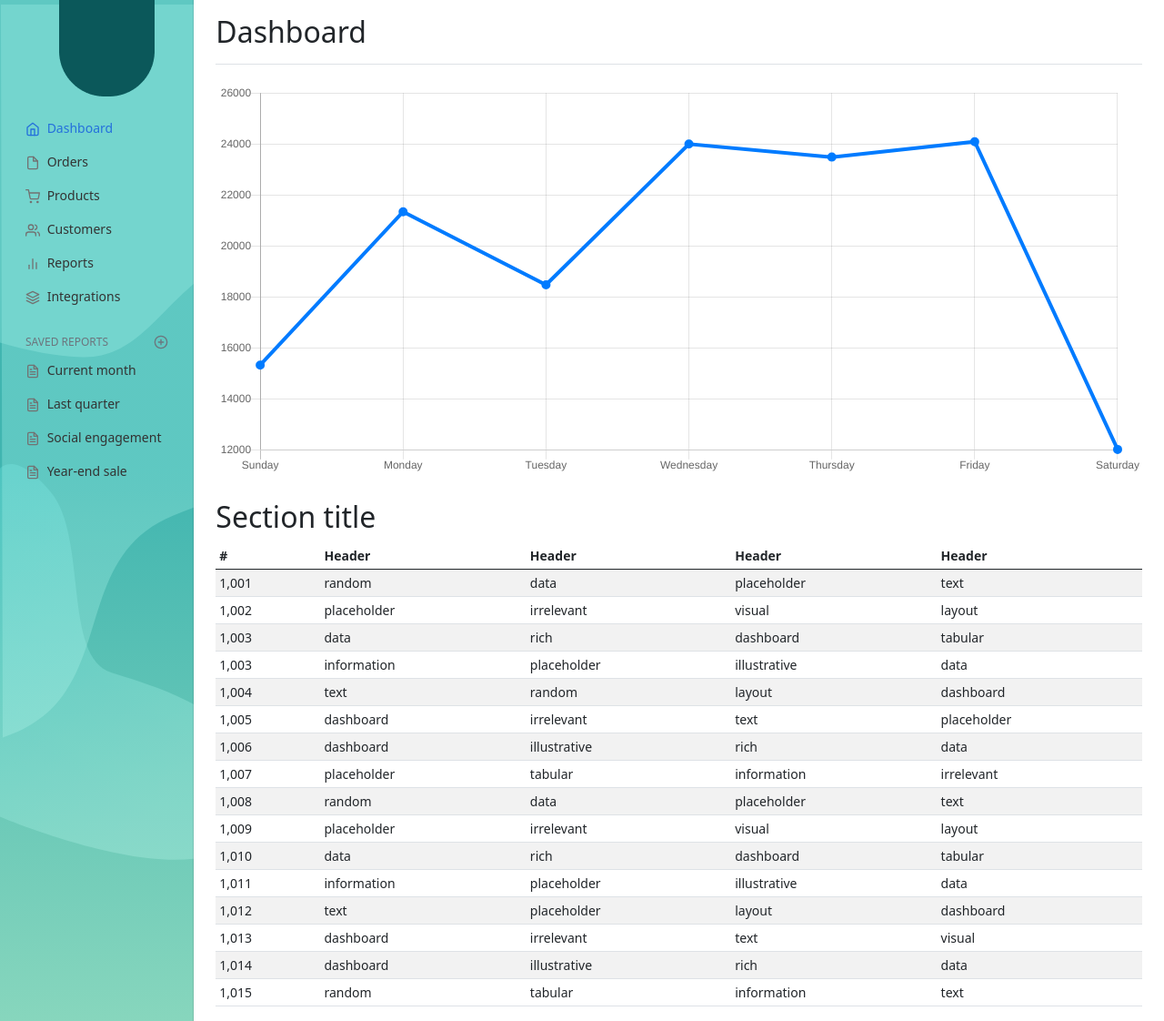
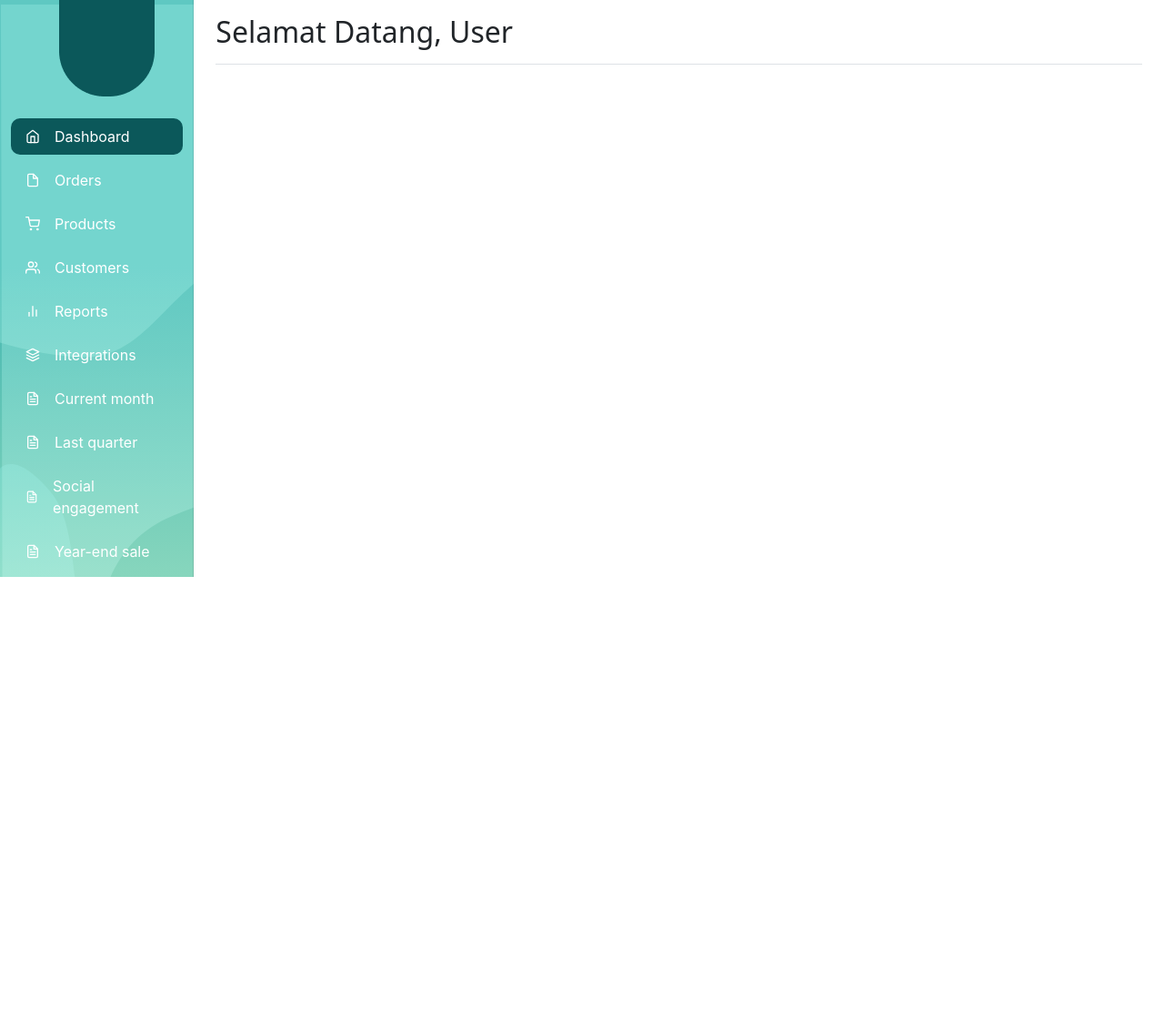
Before and after one commit to KKN-NGINGAS/webngingas, a PHP site: page /dashboard.html in a window 1280 px wide. Shown: the whole page at 91% size. After the commit the page ends 634 px from the top, so only its background shows below. Run offline with PHP 8.4, Linux system fonts and the light colour scheme.

Commit message:
update sidebar

```diff
--- a/assets/css/dashboard.css
+++ b/assets/css/dashboard.css
@@ -1,5 +1,5 @@
 body {
-  font-size: .875rem;
+  height: 100%;
 }
 
 .feather {
@@ -13,13 +13,8 @@ body {
  */
 
 .sidebar {
-  /*position: fixed;*/
   top: 0;
-  /* rtl:raw:
-  right: 0;
-  */
   bottom: 0;
-  /* rtl:remove */
   left: 0;
   z-index: 100; /* Behind the navbar */
   box-shadow: inset -1px 0 0 rgba(0, 0, 0, .1);
@@ -45,17 +40,26 @@ body {
 }
 
 .sidebar .nav-link {
-  font-weight: 500;
-  color: #333;
+  font-family: Inter;
+  font-style: normal;
+  font-weight: normal;
+  font-size: 1rem;
+  display: flex;
+  align-items: center;
+
+  color: #FFFFFF;
+  margin-top: 0.5rem;
 }
 
 .sidebar .nav-link .feather {
-  margin-right: 4px;
-  color: #727272;
+  margin-right: 1rem;
+  color: #FFFFFF;
 }
 
-.sidebar .nav-link.active {
-  color: #2470dc;
+.sidebar .nav-link.active, .sidebar .nav-link:hover {
+  /*color: #2470dc;*/
+  background: #0B585A;
+  border-radius: 10px;
 }
 
 .sidebar .nav-link:hover .feather,
@@ -86,7 +90,7 @@ body {
 }
 
 .navbar .form-control {
-  padding: .75rem 1rem;
+  padding: .75em 1rem;
   border-width: 0;
   border-radius: 0;
 }
--- a/dashboard.html
+++ b/dashboard.html
@@ -16,7 +16,6 @@
   <body>
 
     <header class="navbar navbar-light sticky-top bg-light flex-md-nowrap p-0 shadow">
-      <!-- <a class="navbar-brand col-md-3 col-lg-2 me-0 px-3" href="#">Company name</a> -->
       <button class="navbar-toggler position-absolute d-md-none collapsed bg-light" type="button" data-bs-toggle="collapse" data-bs-target="#sidebarMenu" aria-controls="sidebarMenu" aria-expanded="false" aria-label="Toggle navigation">
         <span class="navbar-toggler-icon"></span>
       </button>
@@ -69,13 +68,6 @@
                 </a>
               </li>
             </ul>
-
-            <h6 class="sidebar-heading d-flex justify-content-between align-items-center px-3 mt-4 mb-1 text-muted">
-              <span>Saved reports</span>
-              <a class="link-secondary" href="#" aria-label="Add a new report">
-                <span data-feather="plus-circle"></span>
-              </a>
-            </h6>
             <ul class="nav flex-column mb-2">
               <li class="nav-item">
                 <a class="nav-link" href="#">
@@ -107,139 +99,9 @@
 
         <main class="col-md-9 ms-sm-auto col-lg-10 px-md-4">
           <div class="d-flex justify-content-between flex-wrap flex-md-nowrap align-items-center pt-3 pb-2 mb-3 border-bottom">
-            <h1 class="h2">Dashboard</h1>
+            <h1 class="h2">Selamat Datang, User</h1>
           </div>
 
-          <canvas class="my-4 w-100" id="myChart" width="900" height="380"></canvas>
-
-          <h2>Section title</h2>
-          <div class="table-responsive">
-            <table class="table table-striped table-sm">
-              <thead>
-                <tr>
-                  <th scope="col">#</th>
-                  <th scope="col">Header</th>
-                  <th scope="col">Header</th>
-                  <th scope="col">Header</th>
-                  <th scope="col">Header</th>
-                </tr>
-              </thead>
-              <tbody>
-                <tr>
-                  <td>1,001</td>
-                  <td>random</td>
-                  <td>data</td>
-                  <td>placeholder</td>
-                  <td>text</td>
-                </tr>
-                <tr>
-                  <td>1,002</td>
-                  <td>placeholder</td>
-                  <td>irrelevant</td>
-                  <td>visual</td>
-                  <td>layout</td>
-                </tr>
-                <tr>
-                  <td>1,003</td>
-                  <td>data</td>
-                  <td>rich</td>
-                  <td>dashboard</td>
-                  <td>tabular</td>
-                </tr>
-                <tr>
-                  <td>1,003</td>
-                  <td>information</td>
-                  <td>placeholder</td>
-                  <td>illustrative</td>
-                  <td>data</td>
-                </tr>
-                <tr>
-                  <td>1,004</td>
-                  <td>text</td>
-                  <td>random</td>
-                  <td>layout</td>
-                  <td>dashboard</td>
-                </tr>
-                <tr>
-                  <td>1,005</td>
-                  <td>dashboard</td>
-                  <td>irrelevant</td>
-                  <td>text</td>
-                  <td>placeholder</td>
-                </tr>
-                <tr>
-                  <td>1,006</td>
-                  <td>dashboard</td>
-                  <td>illustrative</td>
-                  <td>rich</td>
-                  <td>data</td>
-                </tr>
-                <tr>
-                  <td>1,007</td>
-                  <td>placeholder</td>
-                  <td>tabular</td>
-                  <td>information</td>
-                  <td>irrelevant</td>
-                </tr>
-                <tr>
-                  <td>1,008</td>
-                  <td>random</td>
-                  <td>data</td>
-                  <td>placeholder</td>
-                  <td>text</td>
-                </tr>
-                <tr>
-                  <td>1,009</td>
-                  <td>placeholder</td>
-                  <td>irrelevant</td>
-                  <td>visual</td>
-                  <td>layout</td>
-                </tr>
-                <tr>
-                  <td>1,010</td>
-                  <td>data</td>
-                  <td>rich</td>
-                  <td>dashboard</td>
-                  <td>tabular</td>
-                </tr>
-                <tr>
-                  <td>1,011</td>
-                  <td>information</td>
-                  <td>placeholder</td>
-                  <td>illustrative</td>
-                  <td>data</td>
-                </tr>
-                <tr>
-                  <td>1,012</td>
-                  <td>text</td>
-                  <td>placeholder</td>
-                  <td>layout</td>
-                  <td>dashboard</td>
-                </tr>
-                <tr>
-                  <td>1,013</td>
-                  <td>dashboard</td>
-                  <td>irrelevant</td>
-                  <td>text</td>
-                  <td>visual</td>
-                </tr>
-                <tr>
-                  <td>1,014</td>
-                  <td>dashboard</td>
-                  <td>illustrative</td>
-                  <td>rich</td>
-                  <td>data</td>
-                </tr>
-                <tr>
-                  <td>1,015</td>
-                  <td>random</td>
-                  <td>tabular</td>
-                  <td>information</td>
-                  <td>text</td>
-                </tr>
-              </tbody>
-            </table>
-          </div>
         </main>
       </div>
     </div>
@@ -248,6 +110,8 @@
     <script src="https://cdn.jsdelivr.net/npm/@popperjs/core@2.9.3/dist/umd/popper.min.js" integrity="sha384-eMNCOe7tC1doHpGoWe/6oMVemdAVTMs2xqW4mwXrXsW0L84Iytr2wi5v2QjrP/xp" crossorigin="anonymous"></script>
     <script src="https://cdn.jsdelivr.net/npm/bootstrap@5.1.0/dist/js/bootstrap.min.js" integrity="sha384-cn7l7gDp0eyniUwwAZgrzD06kc/tftFf19TOAs2zVinnD/C7E91j9yyk5//jjpt/" crossorigin="anonymous"></script>
 
-    <script src="https://cdn.jsdelivr.net/npm/feather-icons@4.28.0/dist/feather.min.js" integrity="sha384-uO3SXW5IuS1ZpFPKugNNWqTZRRglnUJK6UAZ/gxOX80nxEkN9NcGZTftn6RzhGWE" crossorigin="anonymous"></script><script src="https://cdn.jsdelivr.net/npm/chart.js@2.9.4/dist/Chart.min.js" integrity="sha384-zNy6FEbO50N+Cg5wap8IKA4M/ZnLJgzc6w2NqACZaK0u0FXfOWRRJOnQtpZun8ha" crossorigin="anonymous"></script><script src="assets/js/dashboard.js"></script>
+    <script src="https://cdn.jsdelivr.net/npm/feather-icons@4.28.0/dist/feather.min.js" integrity="sha384-uO3SXW5IuS1ZpFPKugNNWqTZRRglnUJK6UAZ/gxOX80nxEkN9NcGZTftn6RzhGWE" crossorigin="anonymous"></script>
+    <script src="https://cdn.jsdelivr.net/npm/chart.js@2.9.4/dist/Chart.min.js" integrity="sha384-zNy6FEbO50N+Cg5wap8IKA4M/ZnLJgzc6w2NqACZaK0u0FXfOWRRJOnQtpZun8ha" crossorigin="anonymous"></script>
+    <script src="assets/js/dashboard.js"></script>
   </body>
   </html>
```
